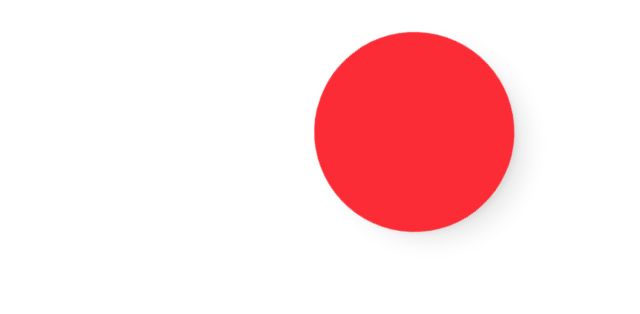
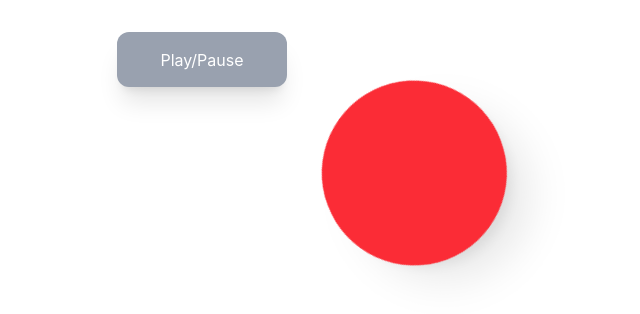
Before and after one commit to Nadwa-soufi2000/Animation-gsap, a React (Vite) app: page / in a window 1280 px wide. Shown: the top 314 px of the page, without its empty margins (438-1078 px from the left). Built offline with nearby package versions, Linux system fonts and the light colour scheme.

Commit message:
'update'

```diff
--- a/src/Gsap.tsx
+++ b/src/Gsap.tsx
@@ -18,6 +18,7 @@ export default function Gsap()
         repeat: -1,
         yoyo: true,
         borderRadius: "100%",
+        scale: 2,
         rotation: 360,
         duration: 3,
         ease: 'bounce.out',
@@ -25,9 +26,53 @@ export default function Gsap()
       })
       console.log("okfijgi")
     }, [])
+
+   //const timeline = gsap.timeline({
+   // repeat: -1,
+   // repeatDelay: 1,
+   // yoyo: true,
+  // })
+
+  // useGSAP(() => {
+   // timeline.to( boxRef , {
+   //   x: 250,
+    //  rotation: 360,
+    //  borderRadius: "100%",
+    //  duration: 2,
+    //  ease: "back.inOut"
+   // })
+
+   // timeline.to( boxRef , {
+    //  y: 250,
+    //  scale: 2,
+    //  rotation: 360,
+    //  borderRadius: "100%",
+    //  duration: 2,
+    //  ease: "back.inOut"
+   // })
+//
+    //timeline.to( boxRef , {
+    //  x: 500 ,
+    //  scale: 1,
+    //  rotation: 360,
+     // borderRadius: "8px",
+    //  duration: 2,
+    //  ease: "back.inOut"
+   // })
+   //} ,[])
+
     return(
-        <div className="flex justify-center items-center p-8">
-           <div ref={boxRef} className="w-[200px] h-[200px] bg-red-500 shadow-xl"></div>
+        <div className="flex justify-center items-center flex-col gap-9 p-8">
+           <button onClick={() => {
+             //if(timeline.paused()) {
+             // timeline.play();
+             //} else {
+             // timeline.pause();
+             //}
+           }}
+           className="flex justify-center items-center w-[170px] h-[55px] bg-gray-400 text-white rounded-[12px] shadow-xl hover:scale-[1.04] duration-500"
+           >Play/Pause</button>
+           <div ref={boxRef} className="w-[100px] h-[100px] bg-red-500 shadow-xl"></div>
         </div>
     )
 }
```
